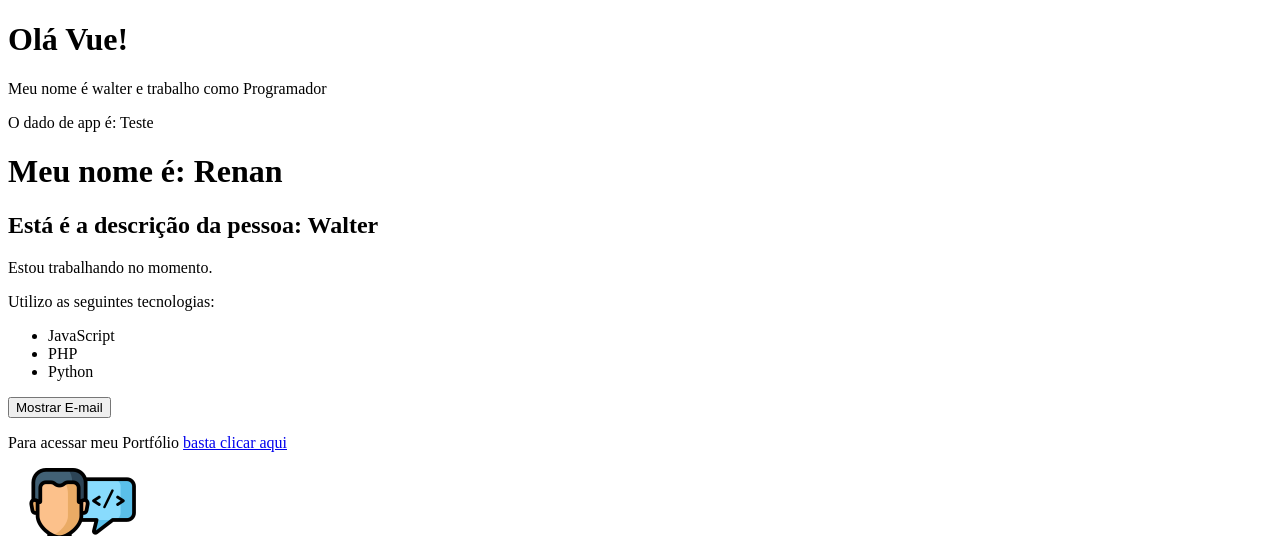
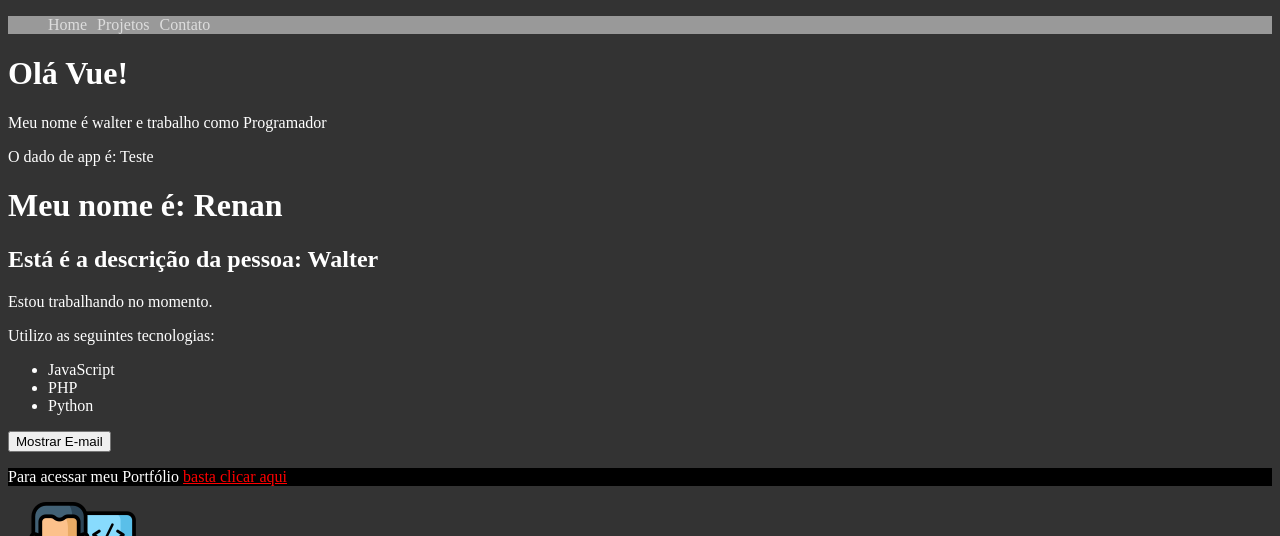
Before and after one commit to walterrodriguesjr/Matheus-Battisti-vue-3, a Vue app in the folder 2_projeto_vue/: page / in a window 1280 px wide. Shown: the top 536 px of the page. Built offline with nearby package versions, Linux system fonts and the light colour scheme.

Commit message:
aula-12-ok

```diff
--- a/2_projeto_vue/src/App.vue
+++ b/2_projeto_vue/src/App.vue
@@ -1,5 +1,6 @@
 <template>
 <div>
+  <Header />
   <PrimeiroComponente />
   <p>O dado de app é: {{testando}}</p>
   <LifeCycle />
@@ -12,6 +13,7 @@
 
 <script>
 
+import Header from './components/Header.vue'
 import PrimeiroComponente from './components/PrimeiroComponente.vue'
 import LifeCycle from "./components/LifeCycle.vue"
 import Pessoa from "./components/Pessoa.vue"
@@ -22,6 +24,7 @@
 export default {
     name: "App",
     components: {
+    Header,
     PrimeiroComponente,
     LifeCycle,
     Pessoa,
@@ -37,3 +40,19 @@
 }
 
 </script>
+
+<style>
+body{
+  background-color: #333;
+  color: #fff;
+}
+
+a{
+  color: red;
+}
+
+.teste{
+  background-color: #000;
+}
+
+</style>
--- /dev/null
+++ b/2_projeto_vue/src/components/Header.vue
@@ -0,0 +1,33 @@
+<template>
+    <ul>
+        <li><a href="#">Home</a></li>
+        <li><a href="#">Projetos</a></li>
+        <li><a href="#">Contato</a></li>
+    </ul>
+</template>
+
+<script>
+
+</script>
+
+<style scoped>
+    ul {
+        list-style: none;
+        display: flex;
+        background-color: #999;
+    }
+
+    li {
+        margin-right: 10px;
+    }
+
+    a {
+        color: #ddd;
+        text-decoration: none;
+        transition: .5s;
+    }
+
+    a:hover {
+        color: turquoise;
+    }
+</style>
--- a/2_projeto_vue/src/components/Info.vue
+++ b/2_projeto_vue/src/components/Info.vue
@@ -12,7 +12,7 @@
         <button @click="showEmail">{{textoBotao}}</button>
     </div>
     <p v-show="mostrar_email">Mande uma mensagem para: {{email}}</p>
-    <p>Para acessar meu Portfólio <a v-bind:href="meu_link" target="_blank">basta clicar aqui</a></p>
+    <p class="teste">Para acessar meu Portfólio <a v-bind:href="meu_link" target="_blank">basta clicar aqui</a></p>
     <Picture />
     </div>
 </template>
```
Also changed, not shown: 2 other files (tests, documents, lock files or other folders).
